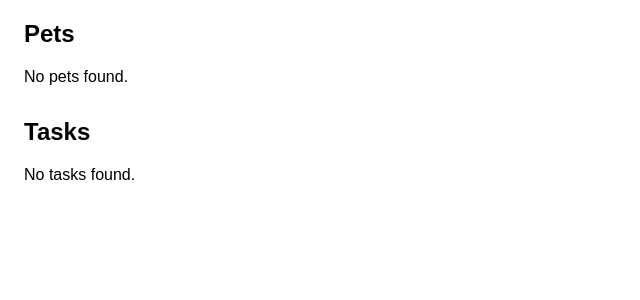
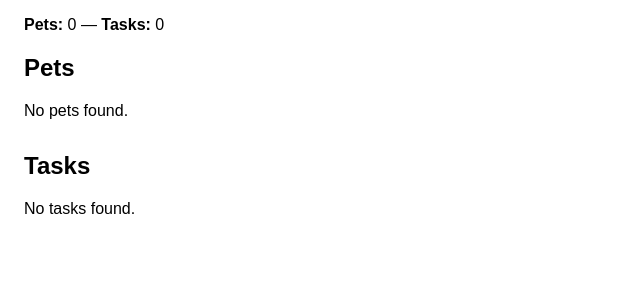
Before and after one commit to kheizaran-nazari-khakeshoori/pet-planner, a Flask app: page / in a window 1280 px wide. Shown: the part 95-395 px from the top of the page, without its empty margins (0-640 px from the left). Run offline with Flask 3, Linux system fonts and the light colour scheme; data that the repository does not hold is empty.

Commit message:
ui: show pets and tasks counts on dashboard

```diff
--- a/templates/index.html
+++ b/templates/index.html
@@ -3,6 +3,7 @@
 {% block content %}
 <!-- Main content area for the dashboard -->
   <div class="section">
+    <p><strong>Pets:</strong> {{ pets_count }} — <strong>Tasks:</strong> {{ tasks_count }}</p>
     <!-- Pet list section -->
     <h2>Pets</h2>
     {% if pets %}
```
